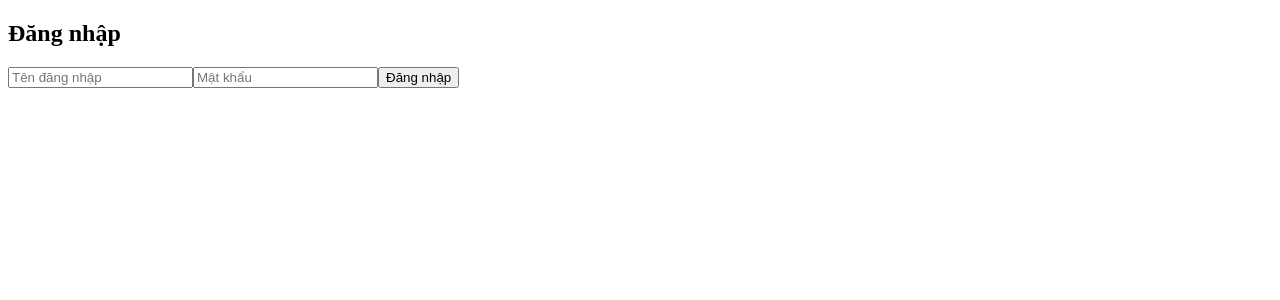
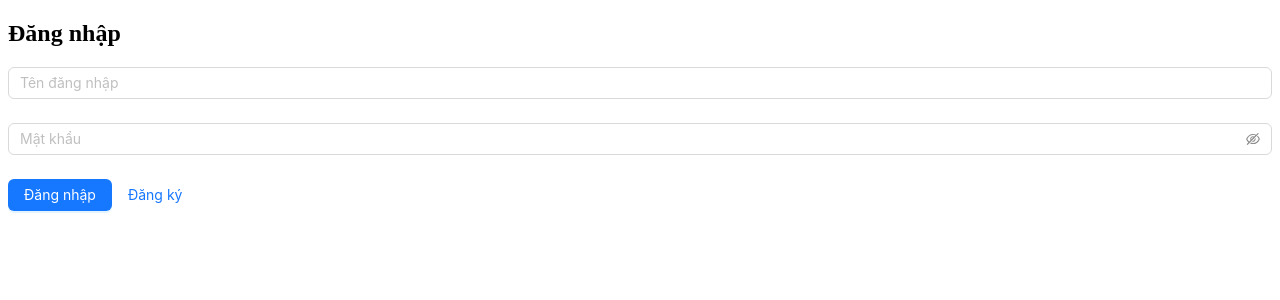
Before and after one commit to chuanghiduoc/react-note-app, a React (Create React App) app in the folder client/: page /login in a window 1280 px wide. Shown: the top 300 px of the page. Built offline with nearby package versions, Linux system fonts and the light colour scheme.

Commit message:
Update layout

```diff
--- a/client/src/App.js
+++ b/client/src/App.js
@@ -30,6 +30,8 @@ function App() {
           path="/"
           element={isUserAuthenticated() ? <NoteList /> : <Navigate to="/login" />}
         />
+        {/* Xử lý các trang ngoại lệ */}
+        <Route path="*" element={<Navigate to="/" />} />
       </Routes>
     </div>
   );
--- a/client/src/components/Login.js
+++ b/client/src/components/Login.js
@@ -1,19 +1,24 @@
-// Login.js
-import React, { useState } from 'react';
+import React from 'react';
 import axios from 'axios';
+import { Form, Input, Button } from 'antd';
+import { useNavigate } from 'react-router-dom'; // Import useHistory để thực hiện chuyển hướng
 
 const Login = () => {
-  const [username, setUsername] = useState('');
-  const [password, setPassword] = useState('');
-
-  const handleLogin = async () => {
+  const [form] = Form.useForm();
+  const navigate = useNavigate(); // Lấy đối tượng history để thực hiện chuyển hướng
+  const handleNavigate = () => {
+    // Sử dụng navigate để chuyển hướng đến một trang khác
+    navigate('/register');
+  };
+  const onFinish = async (values) => {
     try {
       const response = await axios.post('http://localhost:3001/api/auth/login', {
-        username,
-        password,
+        username: values.username,
+        password: values.password,
       });
       // Kiểm tra kết quả từ API và lưu thông tin đăng nhập (token, user) vào localStorage
       localStorage.setItem('token', response.data.token);
+      localStorage.setItem('username', values.username);
       window.location.reload();
     } catch (error) {
       console.error('Đăng nhập thất bại', error);
@@ -23,19 +28,32 @@ const Login = () => {
   return (
     <div>
       <h2>Đăng nhập</h2>
-      <input
-        type="text"
-        placeholder="Tên đăng nhập"
-        value={username}
-        onChange={(e) => setUsername(e.target.value)}
-      />
-      <input
-        type="password"
-        placeholder="Mật khẩu"
-        value={password}
-        onChange={(e) => setPassword(e.target.value)}
-      />
-      <button onClick={handleLogin}>Đăng nhập</button>
+      <Form
+        form={form}
+        name="loginForm"
+        onFinish={onFinish}
+      >
+        <Form.Item
+          name="username"
+          rules={[{ required: true, message: 'Vui lòng nhập tên đăng nhập!' }]}
+        >
+          <Input placeholder="Tên đăng nhập" />
+        </Form.Item>
+        <Form.Item
+          name="password"
+          rules={[{ required: true, message: 'Vui lòng nhập mật khẩu!' }]}
+        >
+          <Input.Password placeholder="Mật khẩu" />
+        </Form.Item>
+        <Form.Item>
+          <Button type="primary" htmlType="submit">
+            Đăng nhập
+          </Button>
+          <Button type="link" onClick={handleNavigate}>
+            Đăng ký
+          </Button>
+        </Form.Item>
+      </Form>
     </div>
   );
 };
--- a/client/src/components/NoteList.js
+++ b/client/src/components/NoteList.js
@@ -6,6 +6,10 @@ import { Form, Input, Button, List } from 'antd';
 const NoteList = () => {
   const [notes, setNotes] = useState([]);
   const [newNote, setNewNote] = useState('');
+
+  // Lấy username từ localStorage
+  const username = localStorage.getItem('username');
+
   // Lấy token từ localStorage
   const token = localStorage.getItem('token');
 
@@ -48,10 +52,17 @@ const NoteList = () => {
         console.error('Không thể thêm ghi chú', error);
       });
   };
+  const handleLogout = () => {
+    localStorage.removeItem('token');
+    localStorage.removeItem('username');
+    // Làm mới trang sau khi đăng xuất
+    window.location.reload();
 
+  };
   return (
     <div>
-      <h2>Mời thí chủ test</h2>
+      <h2>Hi, {username} - Mời thí chủ test</h2>
+
       <Form onFinish={handleAddNote}>
         <Form.Item>
           <Input.TextArea
@@ -63,6 +74,7 @@ const NoteList = () => {
         </Form.Item>
         <Form.Item>
           <Button type="primary" htmlType="submit">Thêm Ghi Chú</Button>
+          <Button type="link" danger onClick={handleLogout}>Đăng Xuất</Button>
         </Form.Item>
       </Form>
       <List
--- a/client/src/components/Register.js
+++ b/client/src/components/Register.js
@@ -1,42 +1,54 @@
-// Register.js
-import React, { useState } from 'react';
+import React from 'react';
+import { Form, Input, Button } from 'antd';
 import axios from 'axios';
 import { useNavigate } from 'react-router-dom';
 
 const Register = () => {
-  const [username, setUsername] = useState('');
-  const [password, setPassword] = useState('');
+  const [form] = Form.useForm();
   const navigate = useNavigate();
 
-  const handleRegister = async () => {
+  const onFinish = async (values) => {
     try {
       await axios.post('http://localhost:3001/api/auth/register', {
-        username,
-        password,
+        username: values.username,
+        password: values.password,
       });
       // Nếu thành công, chuyển hướng đến trang `/login`
       navigate('/login');
     } catch (error) {
-      console.error('Đăng kí thất bại', error);
+      console.error('Đăng ký thất bại', error);
     }
   };
 
   return (
     <div>
-      <h2>Đăng kí</h2>
-      <input
-        type="text"
-        placeholder="Tên đăng nhập"
-        value={username}
-        onChange={(e) => setUsername(e.target.value)}
-      />
-      <input
-        type="password"
-        placeholder="Mật khẩu"
-        value={password}
-        onChange={(e) => setPassword(e.target.value)}
-      />
-      <button onClick={handleRegister}>Đăng kí</button>
+      <h2>Đăng ký</h2>
+      <Form
+        form={form}
+        name="registerForm"
+        onFinish={onFinish}
+      >
+        <Form.Item
+          name="username"
+          rules={[{ required: true, message: 'Vui lòng nhập tên đăng nhập!' }]}
+        >
+          <Input placeholder="Tên đăng nhập" />
+        </Form.Item>
+        <Form.Item
+          name="password"
+          rules={[{ required: true, message: 'Vui lòng nhập mật khẩu!' }]}
+        >
+          <Input.Password placeholder="Mật khẩu" />
+        </Form.Item>
+        <Form.Item>
+          <Button type="primary" htmlType="submit">
+            Đăng ký
+          </Button>
+          <Button type="link" onClick={() => navigate('/login')}>
+            Đăng nhập
+          </Button>
+        </Form.Item>
+      </Form>
     </div>
   );
 };
```
Also changed, not shown: 1 other file (tests, documents, lock files or other folders).
